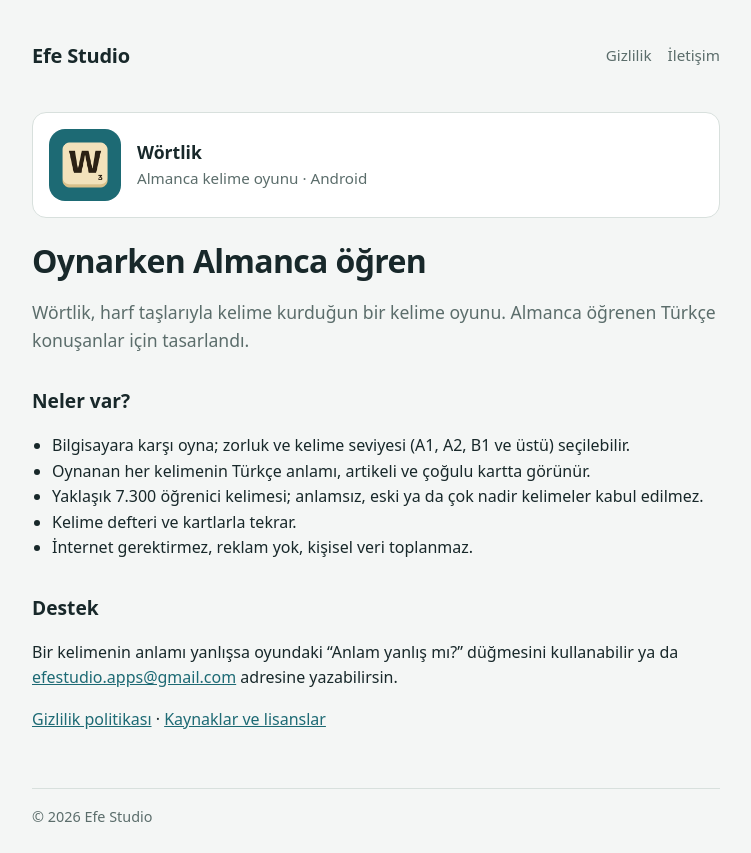
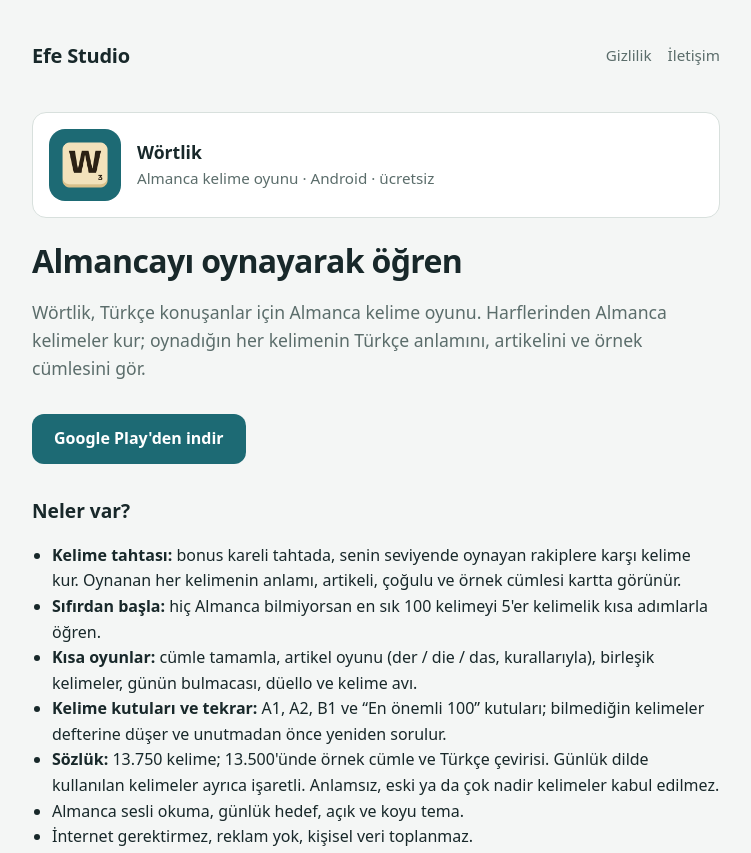
Before and after one commit to efestudioapps/efestudioapps.github.io, a plain HTML site: page woertlik/index.html in a window 1280 px wide. Shown: the top 853 px of the page, without its empty margins (264-1015 px from the left). Drawn offline with Linux system fonts and the light colour scheme.

Commit message:
Wörtlik sayfası ve ana sayfa: Google Play bağlantısı, güncel özellikler ve sözlük sayıları (13.750 kelime)
Co-Authored-By: Claude Fable 5.2 <noreply@anthropic.com>
Claude-Session: https://claude.ai/code/session_01GqYMdDe51HtnQMDjWgs5z5

```diff
--- a/style.css
+++ b/style.css
@@ -19,3 +19,5 @@ p,li{color:var(--ink)}
 a{color:var(--accent)}
 footer{margin-top:56px;padding-top:16px;border-top:1px solid var(--line);color:var(--muted);font-size:.9rem}
 ul{padding-left:20px}
+.btn{display:inline-block;background:var(--accent);color:#fff;font-weight:700;text-decoration:none;border-radius:12px;padding:12px 22px}
+@media (prefers-color-scheme:dark){.btn{color:#0f1615}}
--- a/woertlik/index.html
+++ b/woertlik/index.html
@@ -3,22 +3,25 @@
 <head>
 <meta charset="utf-8">
 <meta name="viewport" content="width=device-width, initial-scale=1">
-<title>Wörtlik</title>
-<meta name="description" content="Wörtlik – Türkçe konuşanlar için Almanca kelime oyunu.">
+<title>Wörtlik – Almanca kelime oyunu</title>
+<meta name="description" content="Wörtlik – Türkçe konuşanlar için Almanca kelime oyunu. Kelimeyi kur, Türkçesini gör. Google Play'de ücretsiz.">
 <link rel="stylesheet" href="../style.css">
 </head>
 <body>
 <div class="wrap">
 <header><a class="brand" href="../">Efe Studio</a><nav><a href="gizlilik.html">Gizlilik</a><a href="../#iletisim">İletişim</a></nav></header>
-<div class="card" style="margin-bottom:24px"><img src="icon.png" alt="Wörtlik ikonu"><div><b>Wörtlik</b><span>Almanca kelime oyunu · Android</span></div></div>
-<h1>Oynarken Almanca öğren</h1>
-<p class="lead">Wörtlik, harf taşlarıyla kelime kurduğun bir kelime oyunu. Almanca öğrenen Türkçe konuşanlar için tasarlandı.</p>
+<div class="card" style="margin-bottom:24px"><img src="icon.png" alt="Wörtlik ikonu"><div><b>Wörtlik</b><span>Almanca kelime oyunu · Android · ücretsiz</span></div></div>
+<h1>Almancayı oynayarak öğren</h1>
+<p class="lead">Wörtlik, Türkçe konuşanlar için Almanca kelime oyunu. Harflerinden Almanca kelimeler kur; oynadığın her kelimenin Türkçe anlamını, artikelini ve örnek cümlesini gör.</p>
+<p><a class="btn" href="https://play.google.com/store/apps/details?id=com.efestudioapps.woertlik">Google Play'den indir</a></p>
 <h2>Neler var?</h2>
 <ul>
-<li>Bilgisayara karşı oyna; zorluk ve kelime seviyesi (A1, A2, B1 ve üstü) seçilebilir.</li>
-<li>Oynanan her kelimenin Türkçe anlamı, artikeli ve çoğulu kartta görünür.</li>
-<li>Yaklaşık 7.300 öğrenici kelimesi; anlamsız, eski ya da çok nadir kelimeler kabul edilmez.</li>
-<li>Kelime defteri ve kartlarla tekrar.</li>
+<li><b>Kelime tahtası:</b> bonus kareli tahtada, senin seviyende oynayan rakiplere karşı kelime kur. Oynanan her kelimenin anlamı, artikeli, çoğulu ve örnek cümlesi kartta görünür.</li>
+<li><b>Sıfırdan başla:</b> hiç Almanca bilmiyorsan en sık 100 kelimeyi 5'er kelimelik kısa adımlarla öğren.</li>
+<li><b>Kısa oyunlar:</b> cümle tamamla, artikel oyunu (der / die / das, kurallarıyla), birleşik kelimeler, günün bulmacası, düello ve kelime avı.</li>
+<li><b>Kelime kutuları ve tekrar:</b> A1, A2, B1 ve “En önemli 100” kutuları; bilmediğin kelimeler defterine düşer ve unutmadan önce yeniden sorulur.</li>
+<li><b>Sözlük:</b> 13.750 kelime; 13.500'ünde örnek cümle ve Türkçe çevirisi. Günlük dilde kullanılan kelimeler ayrıca işaretli. Anlamsız, eski ya da çok nadir kelimeler kabul edilmez.</li>
+<li>Almanca sesli okuma, günlük hedef, açık ve koyu tema.</li>
 <li>İnternet gerektirmez, reklam yok, kişisel veri toplanmaz.</li>
 </ul>
 <h2>Destek</h2>
```
Also changed, not shown: index.html (+2 -1 lines).
